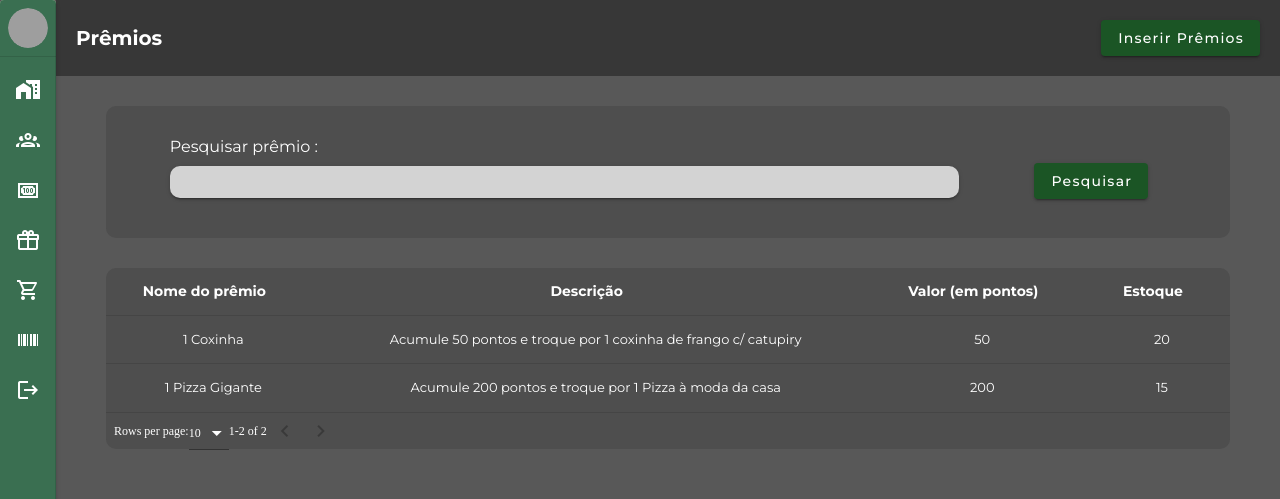
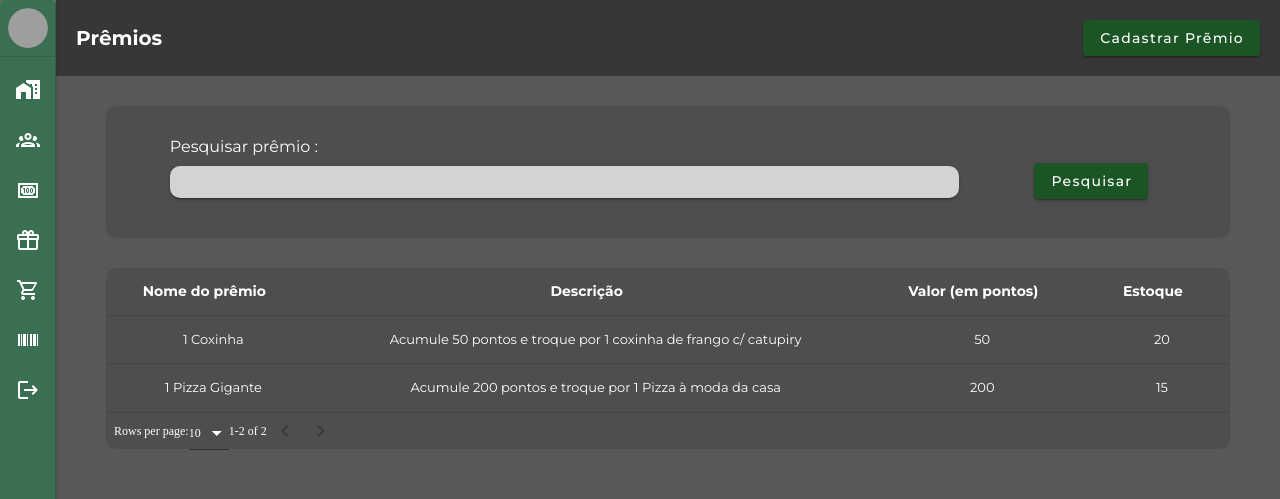
Before and after one commit to bssilva/tcc-front, a Vue app: page /premios in a window 1280 px wide. Shown: the top 499 px of the page. Built offline with nearby package versions, Linux system fonts and the light colour scheme; grey boxes are pictures that could not be loaded.

Commit message:
refactor: Melhorando componente de premios

```diff
--- a/package.json
+++ b/package.json
@@ -9,7 +9,6 @@
   },
   "dependencies": {
     "core-js": "^3.8.3",
-    "node-sass": "^7.0.1",
     "sass-loader": "^12.6.0",
     "vue": "^2.6.14",
     "vue-router": "2.6",
--- /dev/null
+++ b/src/template/componets/prizes/Prizes.js
@@ -0,0 +1,4 @@
+export default {
+  name: "Prizes",
+  props: ["headersTable", "itemsTable"],
+};
--- /dev/null
+++ b/src/template/componets/prizes/Prizes.vue
@@ -0,0 +1,10 @@
+<template>
+  <div id="prize">
+    <Header :title="'Prêmios'" :nameButton="'Cadastrar prẽmio'" />
+    <Find :label="'Pesquisar prêmio :'" />
+    <Table :headers="headersTable" :items="itemsTable" />
+  </div>
+</template>
+
+<script src="./Prizes.js" />
+<style lang="scss" src="./Prizes.scss" />
--- a/src/template/views/prizes/Prizes.js
+++ b/src/template/views/prizes/Prizes.js
@@ -1,7 +1,7 @@
 import { PrizesModelTable } from "./_models/PrizesModelTable";
-
+import Prizes from "../../componets/prizes/Prizes.vue";
 export default {
-  name: "Prizes",
+  components: { Prizes },
   data: () => ({
     PrizesModelTable,
   }),
--- a/src/template/views/prizes/Prizes.vue
+++ b/src/template/views/prizes/Prizes.vue
@@ -1,10 +1,8 @@
 <template>
   <div id="prize">
-    <Header :title="'Prêmios'" :nameButton="'Inserir prêmios'" />
-    <Find :label="'Pesquisar prêmio :'" />
-    <Table
-      :headers="PrizesModelTable.headers"
-      :items="PrizesModelTable.items"
+    <Prizes
+      :headersTable="PrizesModelTable.headers"
+      :itemsTable="PrizesModelTable.items"
     />
   </div>
 </template>
```
Also changed, not shown: src/template/componets/prizes/Prizes.scss (added), 1 other file (tests, documents, lock files or other folders).
